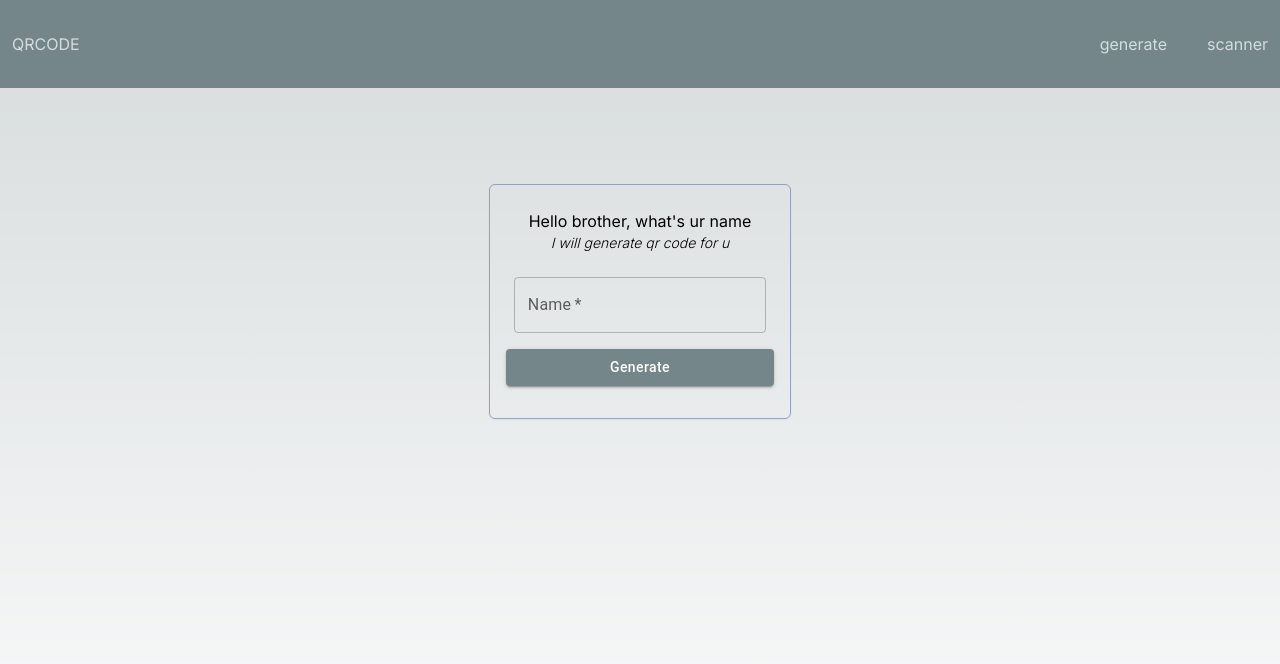
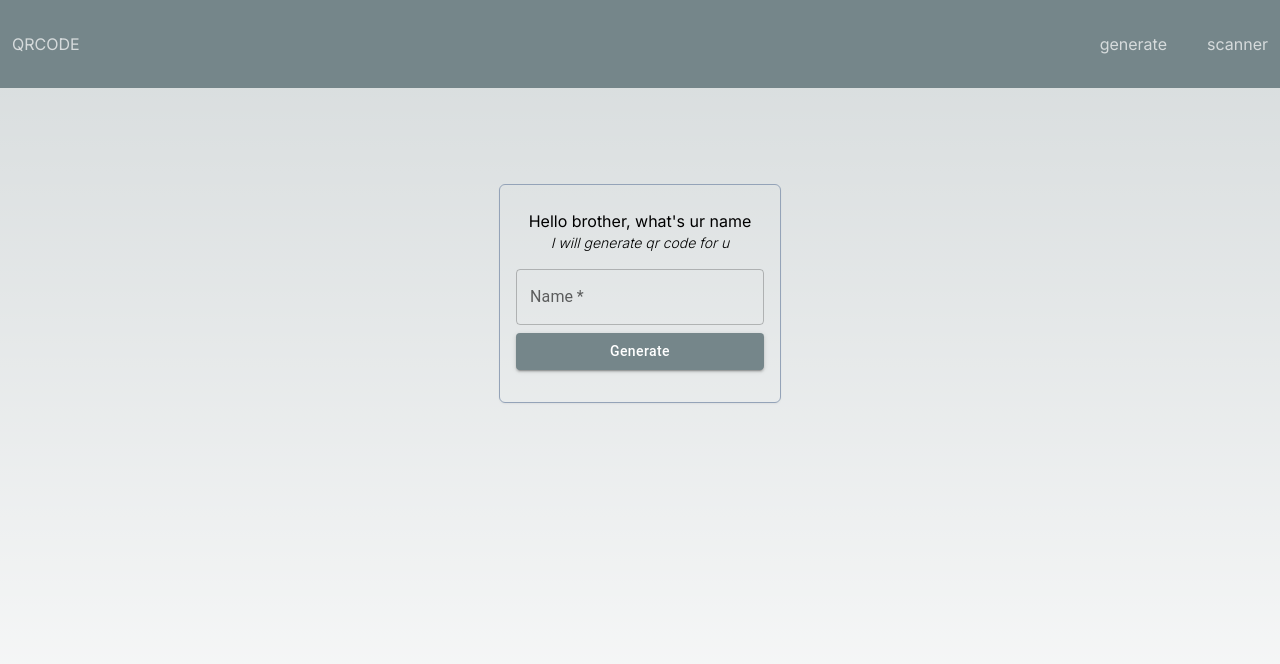
Before and after one commit to reannab16/qrcode, a Next.js app: page /generate in a window 1280 px wide. Shown: the top 664 px of the page. Built offline with nearby package versions, Linux system fonts and the light colour scheme.

Commit message:
Try fix weird input field

```diff
--- a/src/app/generate/page.tsx
+++ b/src/app/generate/page.tsx
@@ -12,19 +12,11 @@ export default function Generate() {
 
   const onGenerate = () => {
     setqrval(name);
-
-    console.log(qrval);
   };
 
   return (
     <main className="flex min-h-screen flex-col items-center justify-between p-24">
-      <Box
-        component="form"
-        sx={{
-          "& .MuiTextField-root": { m: 1, width: "25ch" },
-        }}
-        noValidate
-        autoComplete="off"
+      <form
         className=" border-[1px] border-slate-400 rounded-md shadow-sm flex items-center justify-center p-4 flex-col gap-y-2"
       >
         <div className="flex flex-col items-center justify-start p-2">
@@ -69,7 +61,7 @@ export default function Generate() {
             viewBox={`0 0 256 256`}
           />
         </div>
-      </Box>
+      </form>
     </main>
   );
 }
```
